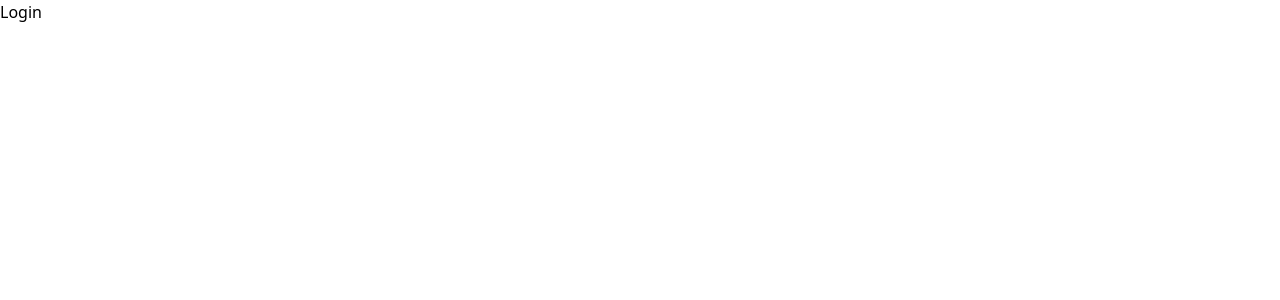
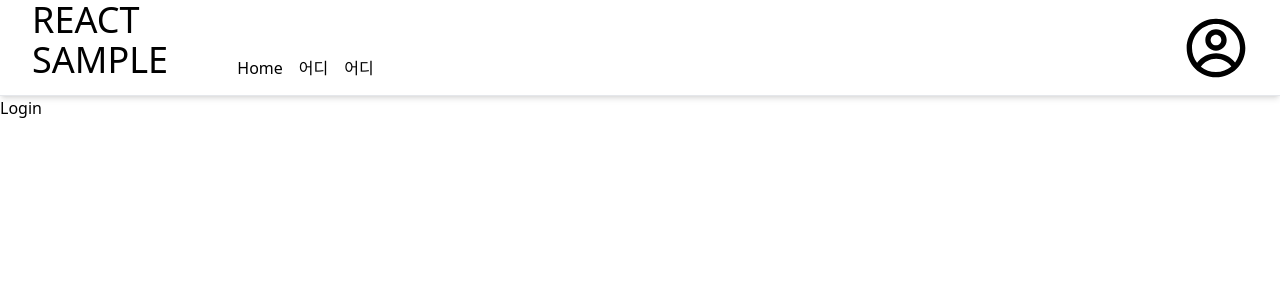
Before and after one commit to dkanskcj/djangeo-react-example, a React (Vite) app: page /login in a window 1280 px wide. Shown: the top 300 px of the page. Built offline with nearby package versions, Linux system fonts and the light colour scheme.

Commit message:
feat(topbar): create top bar

```diff
--- a/src/App.tsx
+++ b/src/App.tsx
@@ -1,10 +1,7 @@
-import Error404Page from "@components/error/Error404Page";
-import Home from "@components/home/Home";
+import TopBar from "@components/layouts/TopBar";
 import ProtectedRoutes from "@components/routes/ProtectedRoutes";
 import UnauthenticatedRoutes from "@components/routes/UnauthenticatedRoutes";
-import Path from "@utils/path";
 import { useState } from "react";
-import { Routes, Route, Navigate } from "react-router-dom";
 
 // React Snippets => rafce 화살표 함수 컴포넌트(+ export까지)
 
@@ -14,6 +11,7 @@ function App() {
 
   return (
     <div>
+      <TopBar />
       {isAuthenticated && <ProtectedRoutes />}
       {!isAuthenticated && <UnauthenticatedRoutes />}
     </div>
--- /dev/null
+++ b/src/components/layouts/TopBar.tsx
@@ -0,0 +1,21 @@
+import { CgProfile } from "react-icons/cg"
+
+const TopBar = () => {
+  return (
+    <header className="grid grid-cols-6 gap-4 px-8 h-24 items-end pb-4 border-b shadow-md">
+      <h1 className="uppercase select-none text-4xl">React Sample</h1>
+      <nav className="col-span-3">
+        <ul className="flex gap-4 select-none">
+          <li>Home</li>
+          <li>어디</li>
+          <li>어디</li>
+        </ul>
+      </nav>
+      <div className="col-span-2 flex flex-col justify-center items-end">
+        <CgProfile className="w-[10vw] max-w-[4rem] h-full" />
+      </div>
+    </header>
+  )
+}
+
+export default TopBar
```
